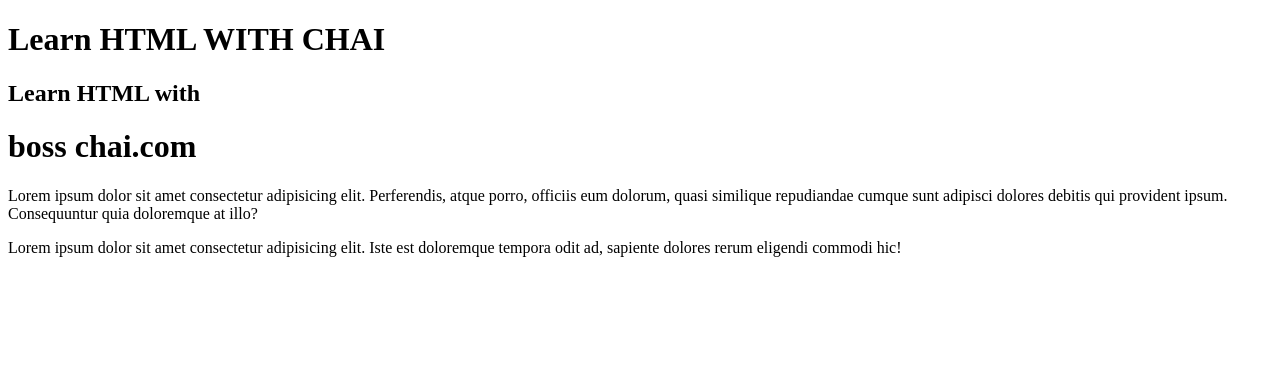
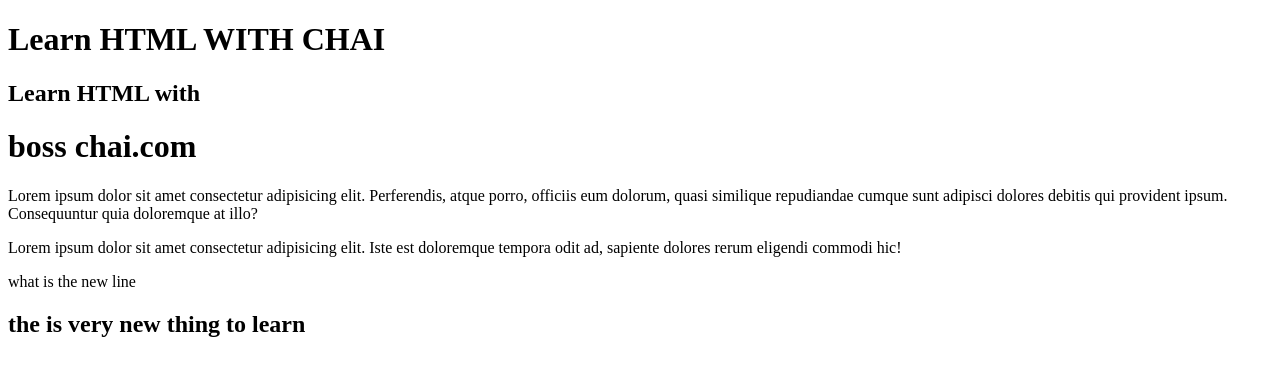
Before and after one commit to JodhaJodhpur/cohort.01, a plain HTML site: page index.html in a window 1280 px wide. Drawn offline with Linux system fonts and the light colour scheme.

Commit message:
add new heading

```diff
--- a/index.html
+++ b/index.html
@@ -11,5 +11,7 @@
     <div><h1>boss chai.com</h1></div>
     <p>Lorem ipsum dolor sit amet consectetur adipisicing elit. Perferendis, atque porro, officiis eum dolorum, quasi similique repudiandae cumque sunt adipisci dolores debitis qui provident ipsum. Consequuntur quia doloremque at illo?</p>
     <p>Lorem ipsum dolor sit amet consectetur adipisicing elit. Iste est doloremque tempora odit ad, sapiente dolores rerum eligendi commodi hic!</p>
+    what is the new line
+    <h2>the is very new thing to learn</h2>
 </body>
 </html>
```
Also changed, not shown: 1 other file.
